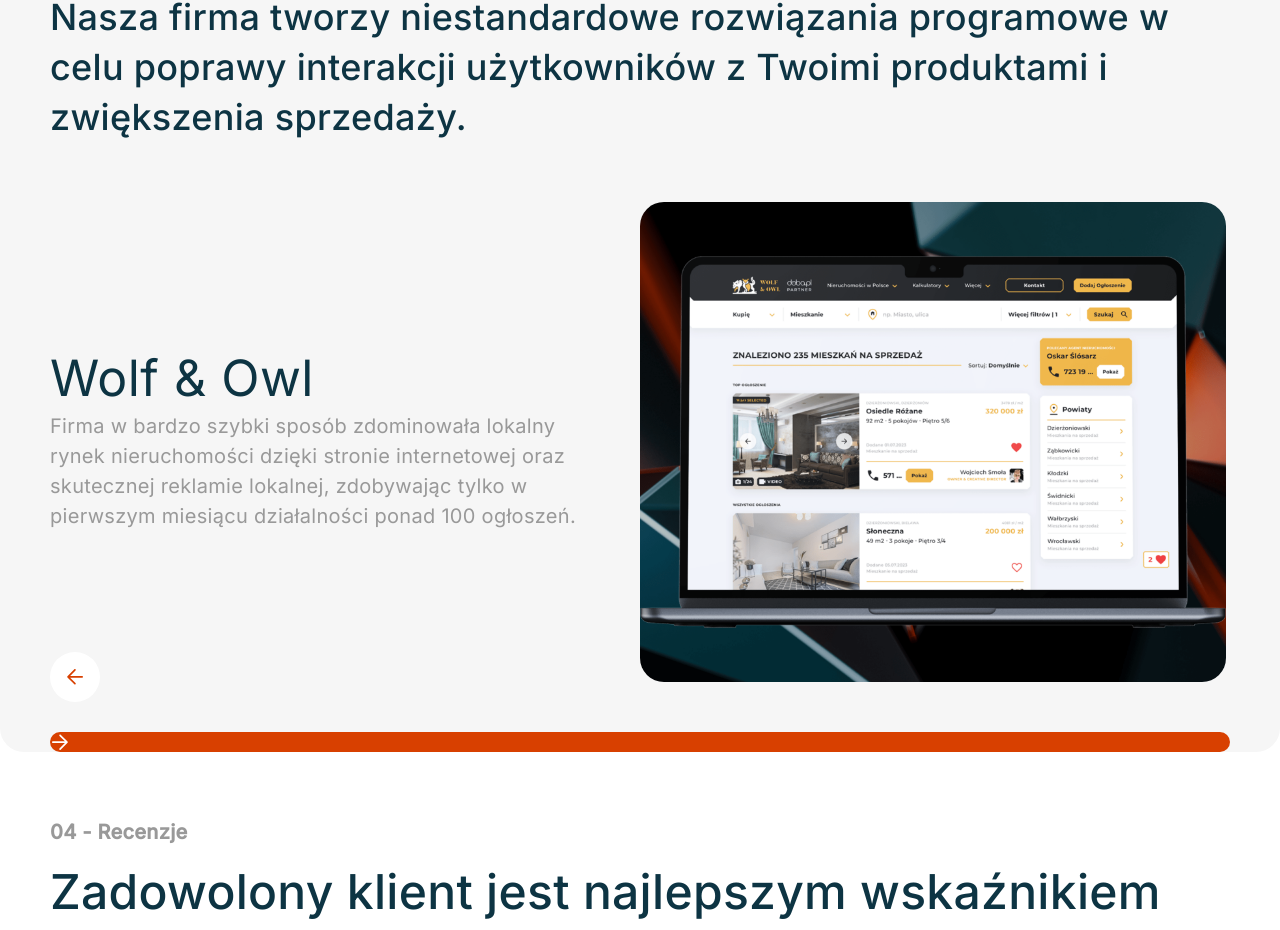
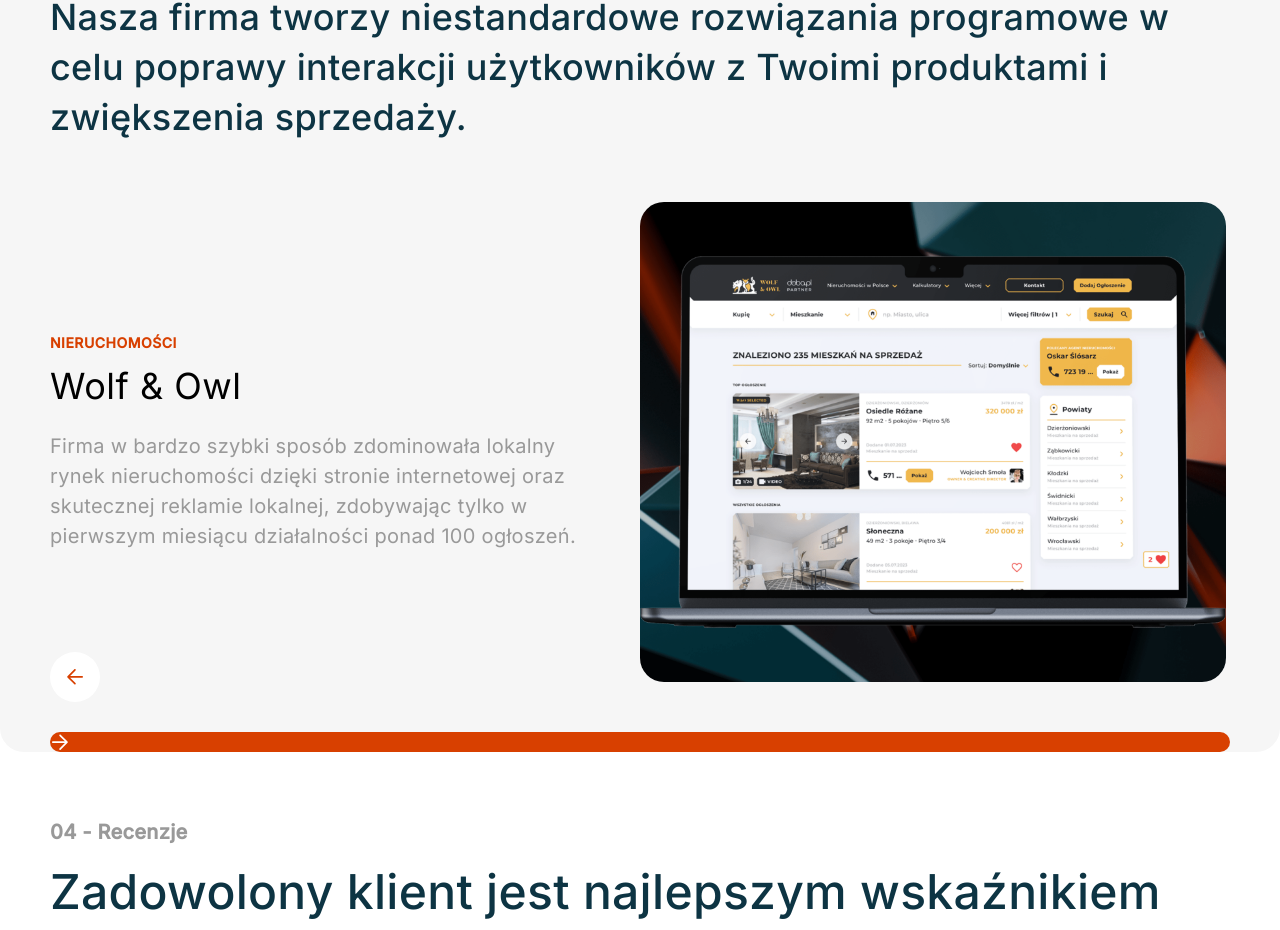
Before and after one commit to RemigiuszMielcarz/raccoon-company, a React (Create React App) app: page / in a window 1280 px wide. Shown: the part 2748-3678 px from the top of the page. Built offline with nearby package versions, Linux system fonts and the light colour scheme.

Commit message:
Projects tags

```diff
--- a/src/components/home/ProjectsSection.tsx
+++ b/src/components/home/ProjectsSection.tsx
@@ -13,21 +13,24 @@ type ProjectCardProps = {
   index: number;
   name: string;
   description: string;
+  tag: string;
   image: string;
 };
 
 const ProjectCard: React.FC<ProjectCardProps> = ({
   name,
   description,
+  tag,
   image,
 }) => {
   return (
     <div className="flex flex-col-reverse lg:flex-row lg:items-center pb-[50px]">
       <div className="w-full pt-4 lg:pt-0 pb-16 lg:pb-0 md:w-1/2 h-full relative">
-        <h3 className="text-display text-sm lg:text-[50px] lg:leading-[50px]">
-          {name}
-        </h3>
-        <p className="mt-2 text-section text-sm lg:text-lg max-w-[530px]">
+        <h2 className="uppercase text-secondary font-semibold text-md">
+          {tag}
+        </h2>
+        <h1 className="mt-2 lg:mt-5text-display text-lg lg:text-xxl">{name}</h1>
+        <p className="mt-4 lg:mt-5 text-section text-md lg:text-lg max-w-[530px]">
           {description}
         </p>
       </div>
@@ -102,13 +105,10 @@ const ProjectSection = () => {
         </motion.p>
       </div>
 
-      <div className={styles.projects}>
+      <div className={`${styles.projects} mt-[32px] lg:mt-[60px]`}>
         <Slider {...settings}>
           {projects.map((project, index) => (
-            <motion.div
-              className="mt-[32px] lg:mt-[60px]"
-              key={`project-slider-${index}`}
-            >
+            <motion.div key={`project-slider-${index}`}>
               <ProjectCard index={index} {...project} />
             </motion.div>
           ))}
--- a/src/contstants.js
+++ b/src/contstants.js
@@ -5,6 +5,7 @@ export const projects = [
     name: "Wolf & Owl",
     description:
       "Firma w bardzo szybki sposób zdominowała lokalny rynek nieruchomości dzięki stronie internetowej oraz skutecznej reklamie lokalnej, zdobywając tylko w pierwszym miesiącu działalności ponad 100 ogłoszeń.",
+    tag: "Nieruchomości",
     image: wolfowl,
     source_code_link: "https://github.com/artProjects2019/ProjectAR",
   },
@@ -12,6 +13,7 @@ export const projects = [
     name: "Almet",
     description:
       "Lider w branży gięcia drutu gładkiego i żebrowanego oraz spawania i zgrzewania.",
+    tag: "Budownictwo",
     image: wolfowl,
     source_code_link: "https://github.com/RemigiuszMielcarz/Engineering-thesis",
   },
@@ -19,6 +21,7 @@ export const projects = [
     name: "Allegro Univeristy",
     description:
       "Website for sales training courses about entire functionality of the Allegro website. My first private commercial assignment.",
+    tag: "E-commerce",
     image: wolfowl,
     source_code_link: "https://github.com/",
   },
@@ -26,6 +29,7 @@ export const projects = [
     name: "LEMA Group",
     description:
       "Website that is purely informative about client's activities with trade. Added German language.",
+    tag: "E-commerce",
     image: wolfowl,
     source_code_link: "https://lema.group/",
   },
```
